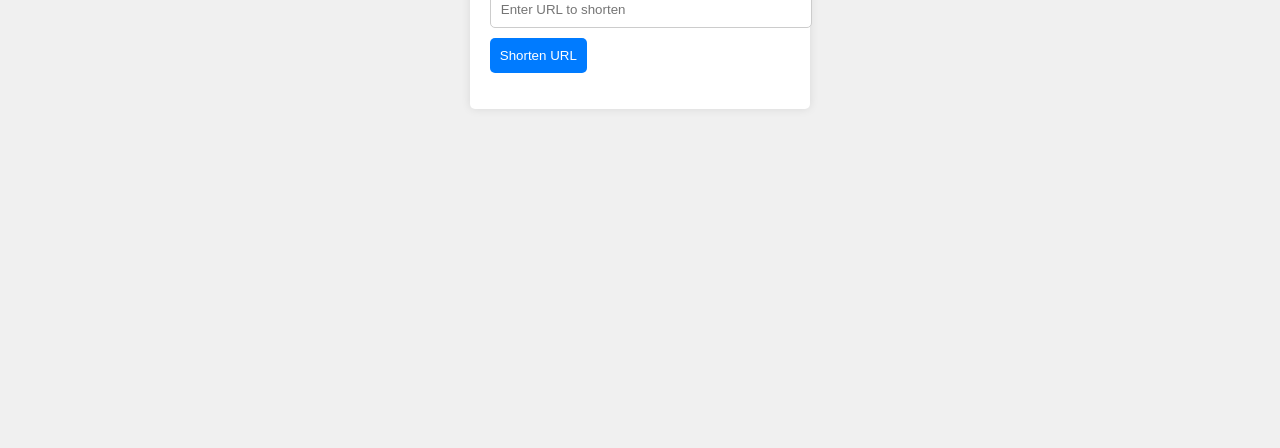
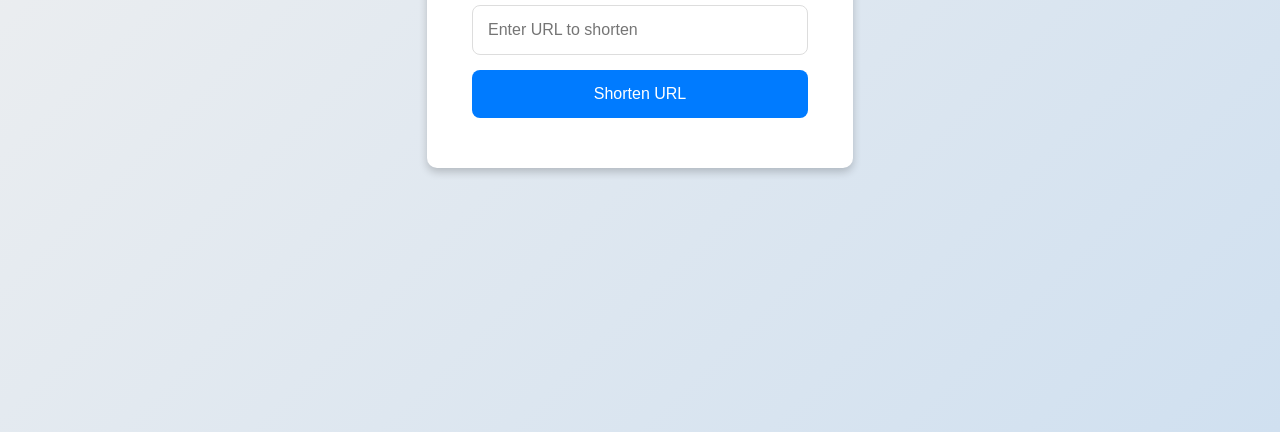
Before and after one commit to ruchika2210/UrlShortner, a website: page views/index.html in a window 1280 px wide. Shown: the part 368-816 px from the top of the page. Drawn offline with Linux system fonts and the light colour scheme.

Commit message:
Added more styling

```diff
--- a/views/index.html
+++ b/views/index.html
@@ -5,19 +5,89 @@
     <meta name="viewport" content="width=device-width, initial-scale=1.0">
     <title>URL Shortener</title>
     <style>
-        body { font-family: Arial, sans-serif; display: flex; justify-content: center; align-items: center; height: 100vh; background-color: #f0f0f0; }
-        form { background: white; padding: 20px; border-radius: 5px; box-shadow: 0 0 10px rgba(0,0,0,0.1); }
-        input { margin-bottom: 10px; padding: 10px; width: 100%; border: 1px solid #ccc; border-radius: 5px; }
-        button { padding: 10px; background: #007bff; color: white; border: none; border-radius: 5px; cursor: pointer; }
-        button:hover { background: #0056b3; }
+        body {
+            font-family: Arial, sans-serif;
+            display: flex;
+            justify-content: center;
+            align-items: center;
+            height: 100vh;
+            background: linear-gradient(135deg, #f0f0f0, #d0e0f0);
+            margin: 0;
+        }
+        .container {
+            text-align: center;
+        }
+        .form-container {
+            background: #ffffff;
+            padding: 30px;
+            border-radius: 10px;
+            box-shadow: 0 4px 8px rgba(0,0,0,0.2);
+            max-width: 500px;
+            margin: auto;
+            position: relative;
+        }
+        h1 {
+            margin-bottom: 20px;
+            font-size: 2em;
+            color: #333;
+        }
+        input {
+            margin-bottom: 15px;
+            padding: 15px;
+            width: calc(100% - 30px);
+            border: 1px solid #ddd;
+            border-radius: 8px;
+            font-size: 1em;
+            box-sizing: border-box;
+            transition: border-color 0.3s;
+        }
+        input:focus {
+            border-color: #007bff;
+            outline: none;
+        }
+        button {
+            padding: 15px;
+            background: #007bff;
+            color: white;
+            border: none;
+            border-radius: 8px;
+            cursor: pointer;
+            font-size: 1em;
+            width: calc(100% - 30px);
+            transition: background 0.3s, transform 0.3s;
+        }
+        button:hover {
+            background: #0056b3;
+            transform: scale(1.05);
+        }
+        button:active {
+            background: #004494;
+            transform: scale(1);
+        }
+        p {
+            margin-top: 20px;
+            font-size: 1.2em;
+            color: #333;
+        }
+        .error {
+            color: red;
+        }
+        .success {
+            color: green;
+        }
     </style>
 </head>
 <body>
-    <form id="shorten-form">
-        <input type="text" id="original-url" placeholder="Enter URL to shorten" required>
-        <button type="submit">Shorten URL</button>
-        <p id="short-url"></p>
-    </form>
+    <div class="container">
+        <div class="form-container">
+            <h1>URL Shortener</h1>
+            <form id="shorten-form">
+                <input type="text" id="original-url" placeholder="Enter URL to shorten" required>
+                <button type="submit">Shorten URL</button>
+                <p id="short-url"></p>
+            </form>
+        </div>
+    </div>
     <script>
         document.getElementById('shorten-form').addEventListener('submit', async (event) => {
             event.preventDefault();
@@ -28,10 +98,13 @@
                 body: JSON.stringify({ originalUrl })
             });
             const data = await response.json();
+            const shortUrlElement = document.getElementById('short-url');
             if (data.shortUrl) {
-                document.getElementById('short-url').textContent = `Short URL: ${window.location.origin}/${data.shortUrl.split('/').pop()}`;
+                shortUrlElement.textContent = `Short URL: ${window.location.origin}/${data.shortUrl.split('/').pop()}`;
+                shortUrlElement.className = 'success';
             } else {
-                document.getElementById('short-url').textContent = 'Error shortening URL';
+                shortUrlElement.textContent = 'Error shortening URL';
+                shortUrlElement.className = 'error';
             }
         });
     </script>
```
